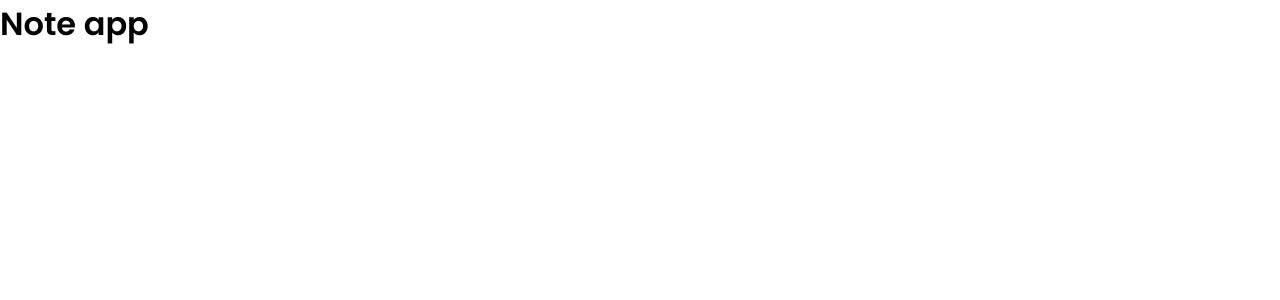
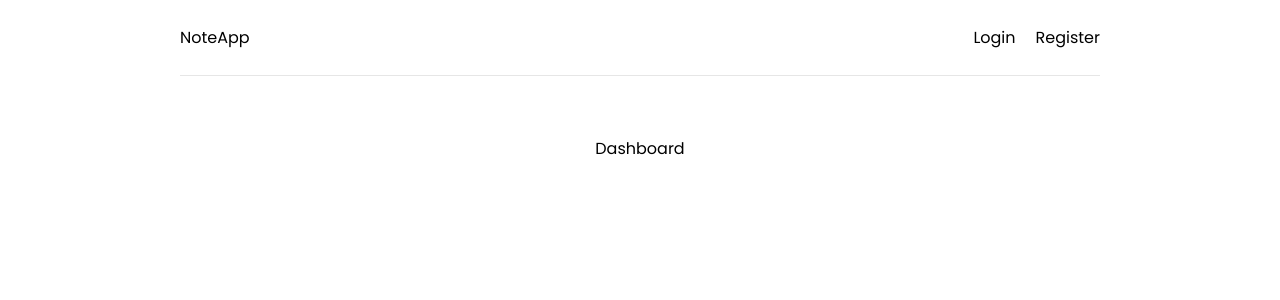
Before and after one commit to temisan0x/MERN, a React (Create React App) app in the folder client/: page / in a window 1280 px wide. Shown: the top 300 px of the page. Built offline with nearby package versions, Linux system fonts and the light colour scheme.

Commit message:
feat: routes & links

```diff
--- a/client/src/App.js
+++ b/client/src/App.js
@@ -1,9 +1,23 @@
+import { BrowserRouter as Router, Routes, Route } from 'react-router-dom'
+import Header from './components/Header';
+import Dashboard from './pages/Dashboard';
+import Login from './pages/Login';
+import Register from './pages/Register';
 
 function App() {
   return (
-    <div className="App">
-      <h1>Note app</h1>
-    </div>
+    <>
+      <Router>
+        <div className='container'>
+          <Header/>
+          <Routes>
+            <Route path='/' element={<Dashboard />} />
+            <Route path='/login' element={ <Login/>}/>
+            <Route path='register' element={ <Register/>}/>
+          </Routes>
+        </div>
+      </Router>
+    </>
   );
 }
 
--- /dev/null
+++ b/client/src/components/Header.jsx
@@ -0,0 +1,23 @@
+import { Link } from "react-router-dom"
+
+function Header() {
+    return (
+        <header className="header">
+            <div className="logo">
+                <Link to='/'>
+                    NoteApp
+                </Link>
+            </div>
+            <ul>
+                <li>
+                    <Link to="/login">Login</Link>
+                </li>
+                <li>
+                    <Link to="/register">Register</Link>
+                </li>
+            </ul>
+        </header>
+    )
+}
+
+export default Header
--- a/client/src/pages/Dashboard.jsx
+++ b/client/src/pages/Dashboard.jsx
@@ -1,5 +1,3 @@
-import React from 'react'
-
 function Dashboard() {
     return (
         <div>Dashboard</div>
--- a/client/src/pages/Login.jsx
+++ b/client/src/pages/Login.jsx
@@ -1,5 +1,3 @@
-import React from 'react'
-
 function Login() {
     return (
         <div>Login</div>
--- a/client/src/pages/Register.jsx
+++ b/client/src/pages/Register.jsx
@@ -1,5 +1,3 @@
-import React from 'react'
-
 function Register() {
     return (
         <div>Register</div>
```
